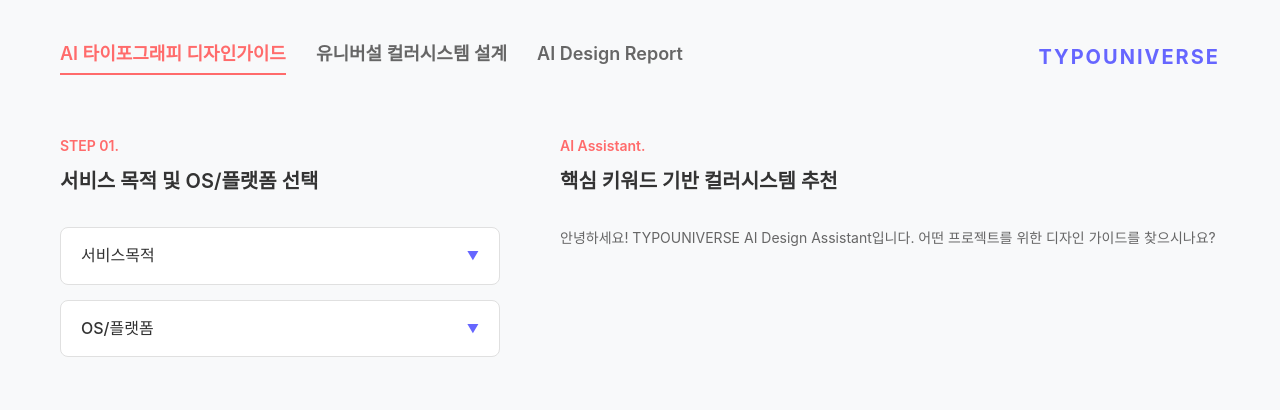
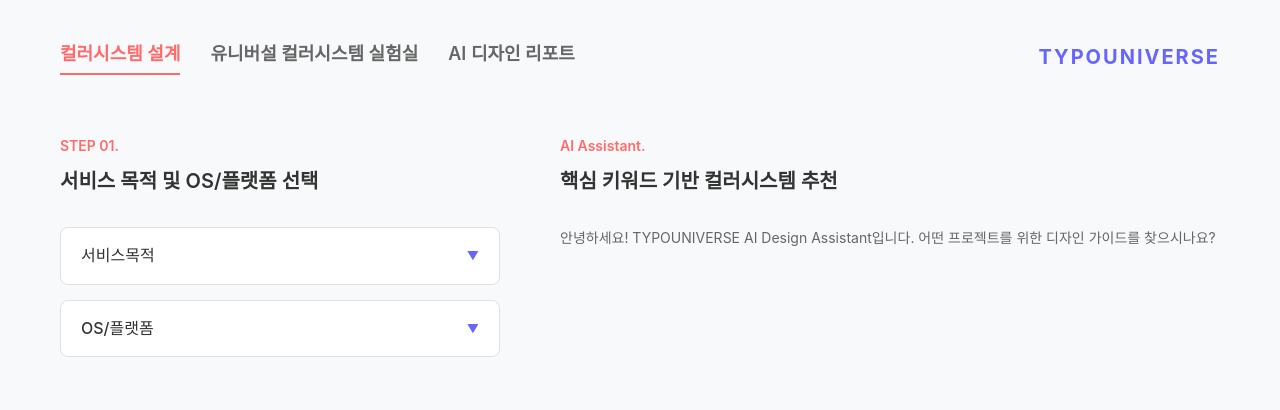
Before and after one commit to fffx2/typouniuverse-20251103-1, a website: page index.html in a window 1280 px wide. Drawn offline with Linux system fonts and the light colour scheme; a web font is replaced by a local one.

Commit message:
Update index.html

```diff
--- a/index.html
+++ b/index.html
@@ -15,9 +15,9 @@
         ============================================ -->
         <header class="header">
             <div class="header-left">
-                <a href="#" class="nav-link active" data-target="main-page">AI 타이포그래피 디자인가이드</a>
-                <a href="#" class="nav-link" data-target="lab-page">유니버설 컬러시스템 설계</a>
-                <a href="#" class="nav-link" data-target="report-page">AI Design Report</a>
+                <a href="#" class="nav-link active" data-target="main-page">컬러시스템 설계</a>
+                <a href="#" class="nav-link" data-target="lab-page">유니버설 컬러시스템 실험실</a>
+                <a href="#" class="nav-link" data-target="report-page">AI 디자인 리포트</a>
             </div>
             <div class="header-right">
                 <span class="typouniverse-logo">TYPOUNIVERSE</span>
@@ -115,7 +115,7 @@
                             </div>
 
                             <!-- 유니버설 컬러시스템 바로가기 버튼 -->
-                            <a href="#" class="interactive-button" data-target="lab-page">유니버설 컬러시스템 바로가기</a>
+                            <a href="#" class="interactive-button" data-target="lab-page">유니버설 컬러시스템 실험실 바로가기</a>
                         </div>
                     </div>
                 </div>
```
